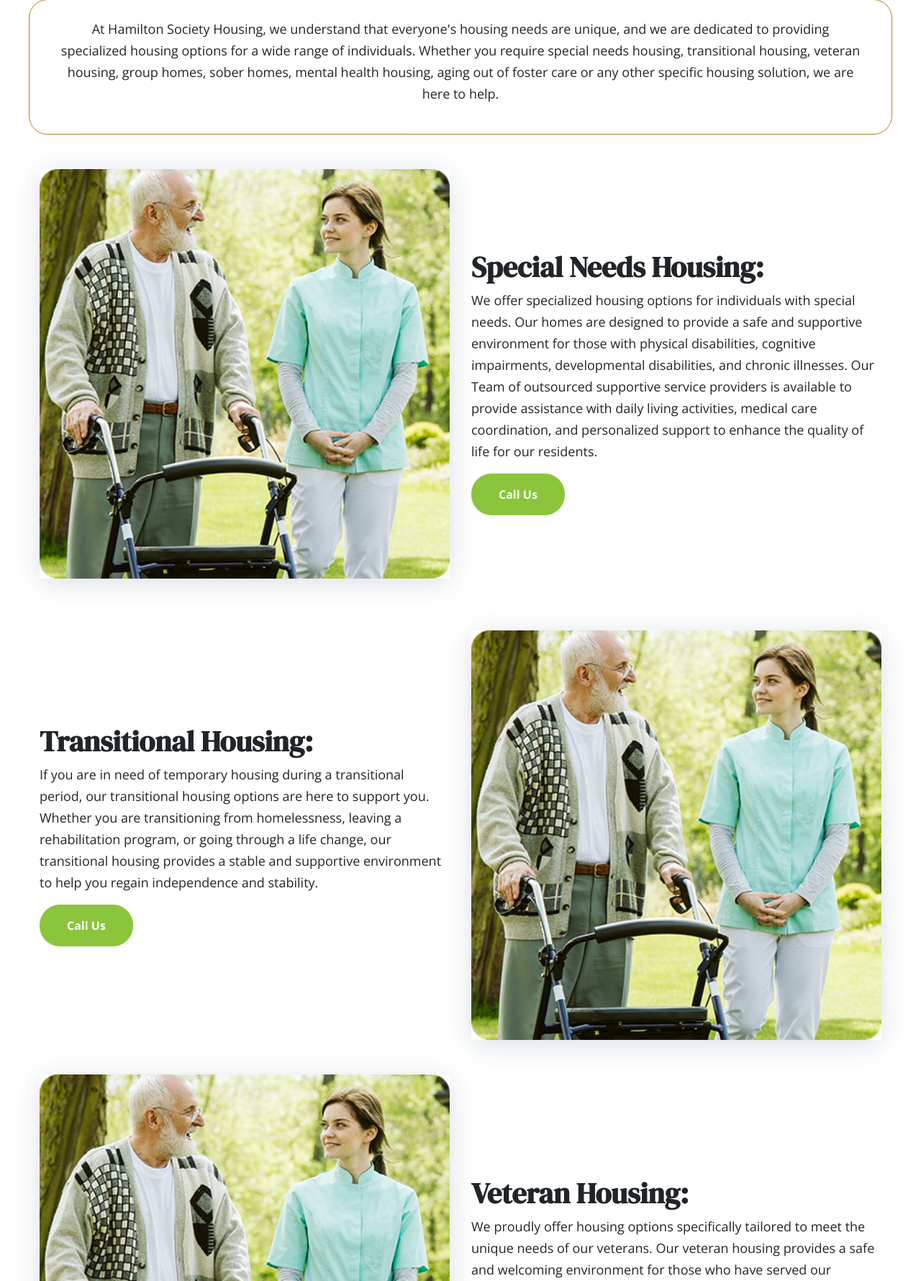
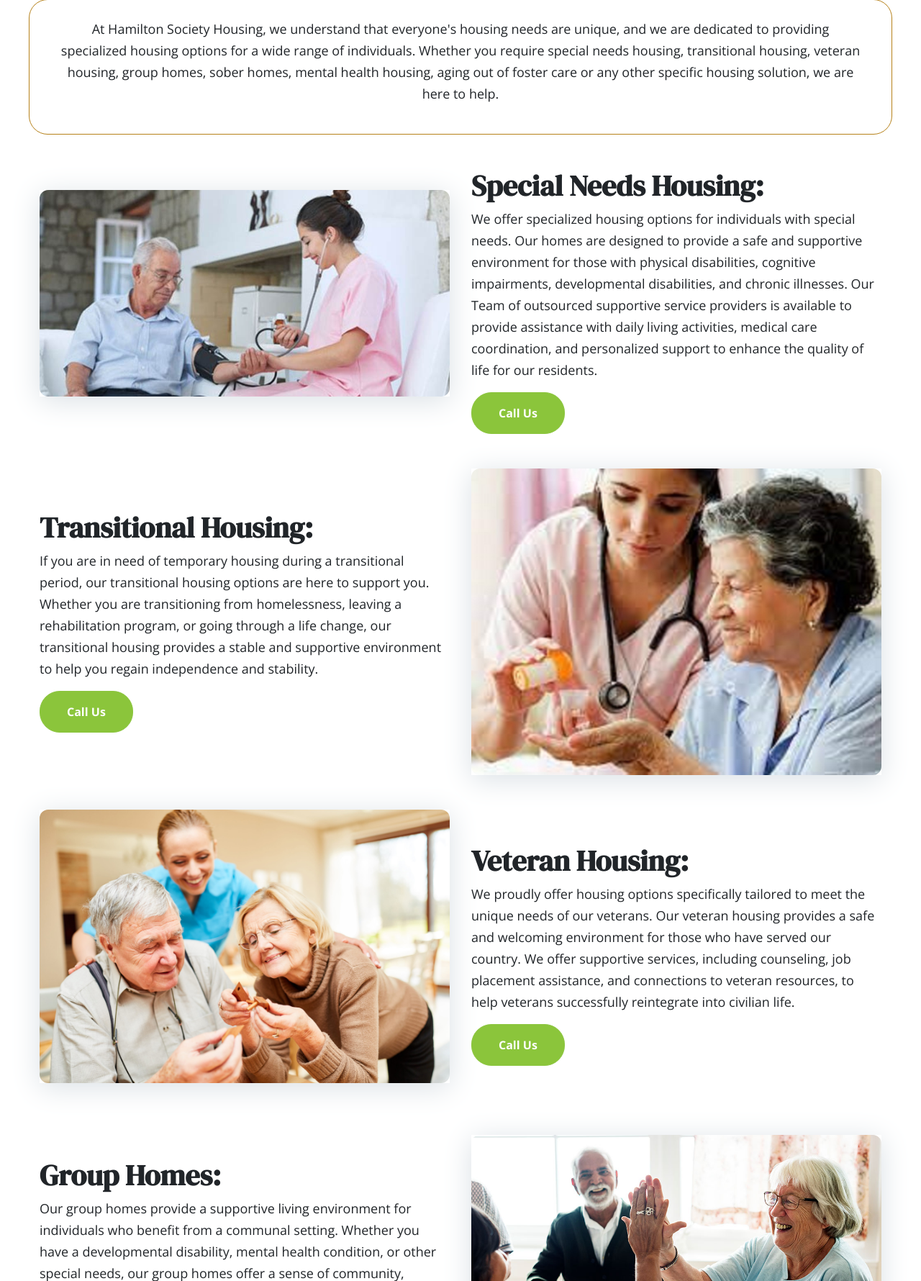
Before and after one commit to webarttechnology/hamiltonsociety, a PHP site: page /housing.php in a window 1280 px wide. Shown: the part 156-1936 px from the top of the page at 72% size. Run offline with PHP 8.4, Linux system fonts and the light colour scheme; some libraries are stand-ins or nearby versions.

Commit message:
image changes

```diff
--- a/404page.php
+++ b/404page.php
@@ -20,9 +20,8 @@
   <div class="banner-container-404">
     <div class="about-right-icon position-relative aos-init aos-animate" data-aos="fade-up-right">
         <figure class="sencare-logo-footer">
-            <a class="navbar-brand mr-0 p-0" href="index.html">
-                <h3>LOGO HERE</h3>
-                <!--<img src="assets/images/sencare-logo2.png" alt="" class="img-fluid">-->
+            <a class="navbar-brand mr-0 p-0" href="index.php">
+                <img src="assets/images/transparent.png" alt="" class="img-fluid" style="width:200px;">
                 </a>
         </figure>
     </div>
--- a/assets/css/style.css
+++ b/assets/css/style.css
@@ -2027,6 +2027,12 @@ background: #8bc53b;
   color: var(--e-global-color-primary);
   padding-top: 197px;
 }
+.offer-section .offer-section-box {
+    height: 467px;
+}
+.about-offer-section .offer-section-box {
+    height: auto;
+}
 
 .offer-section1 .offer-section-box {
   background: var(--e-global-color-white);
@@ -2036,7 +2042,7 @@ background: #8bc53b;
   text-align: center;
   border: 1px solid var(--e-global-color-white);
   transition: all 0.3s ease-out;
-  height: 467px;
+  /*height: 467px;*/
 }
 
 .offer-section1 .offer-section-box:hover {
--- a/benefit.php
+++ b/benefit.php
@@ -27,7 +27,7 @@
 		<div class="row align-items-center mb-5">
 			<div class="col-md-6">
 				<div class="image">
-					<img src="./assets/images/service-offer-left-img.png">
+					<img src="./assets/images/GM-post-178.jpg">
 				</div>
 			</div>
 			<div class="col-md-6">
@@ -44,7 +44,7 @@
 		<div class="row align-items-center mb-5">
 			<div class="col-md-6">
 				<div class="image">
-					<img src="./assets/images/service-offer-left-img.png">
+					<img src="./assets/images/Benefits-of-Live.jpg">
 				</div>
 			</div>
 			<div class="col-md-6">
--- a/comming-soon.php
+++ b/comming-soon.php
@@ -37,9 +37,8 @@
   <div class="banner-container-comming-soon">
     <div class="about-right-icon position-relative aos-init aos-animate" data-aos="fade-up-right">
         <figure class="sencare-logo-footer">
-            <a class="navbar-brand mr-0 p-0" href="index.html">
-                <h2>LOGO HERE</h2>
-                <!--<img src="assets/images/sencare-logo2.png" alt="" class="img-fluid">-->
+            <a class="navbar-brand mr-0 p-0" href="index.php">
+                <img src="assets/images/transparent.png" alt="" class="img-fluid" style="width:200px;">
                 </a>
         </figure>
     </div>
--- a/contact.php
+++ b/contact.php
@@ -77,8 +77,7 @@
                                         </div>
                                     </div>
                                     <figure class="carousel-bottom-fig">
-                                        <!--<img src="assets/images/carousel-bottom-img.png" alt="" class="img-fluid">-->
-                                        <h3>LOGO HERE</h3>
+                                        <img src="assets/images/transparent.png" alt="" class="img-fluid" style="width:200px;">
                                         </figure>
                                 </div>
                             </form>
--- a/demographic.php
+++ b/demographic.php
@@ -27,7 +27,7 @@
         <div class="row align-items-center py-5">
             <div class="col-md-6 mb-4">
                 <div class="lft-image">
-                    <img src="https://homesforthehomeless.info/wp-content/uploads/2018/03/pp.jpg">
+                    <img src="https:./assets/images/1.jpg">
                 </div>
             </div>
             <div class="col-md-6">
--- a/footer.php
+++ b/footer.php
@@ -23,11 +23,6 @@
                         <h4 class="footer-link  footer-heading">
                             Useful Links
                         </h4>
-                    </li>
-                    <li>
-                        <a href="about.php" class="text-decoration-none footer-link-p">
-                            About us
-                        </a>
                     </li>
                     <li>
                         <a href="comming-soon.php" class="text-decoration-none footer-link-p">
--- a/housing.php
+++ b/housing.php
@@ -35,7 +35,7 @@
 		<div class="row align-items-center mb-5">
 			<div class="col-md-6 mb-4">
 				<div class="image">
-					<img src="./assets/images/service-offer-left-img.png">
+					<img src="./assets/images/careplanhomehealth-min.jpg">
 				</div>
 			</div>
 			<div class="col-md-6">
@@ -52,7 +52,7 @@
 		<div class="row align-items-center mb-5">
 			<div class="col-md-6">
 				<div class="image">
-					<img src="./assets/images/service-offer-left-img.png">
+					<img src="./assets/images/download-3.jpg">
 				</div>
 			</div>
 			<div class="col-md-6">
@@ -69,7 +69,7 @@
 		<div class="row align-items-center mb-5">
 			<div class="col-md-6 mb-4">
 				<div class="image">
-					<img src="./assets/images/service-offer-left-img.png">
+					<img src="./assets/images/AdobeStock_243447334-2-scaled.jpeg">
 				</div>
 			</div>
 			<div class="col-md-6">
@@ -85,7 +85,7 @@
 		<div class="row align-items-center mb-5">
 			<div class="col-md-6 mb-4">
 				<div class="image">
-					<img src="./assets/images/service-offer-left-img.png">
+					<img src="./assets/images/assisted_living_in_florida.jpg">
 				</div>
 			</div>
 			<div class="col-md-6">
@@ -112,7 +112,7 @@
 		<div class="row align-items-center mb-5">
 			<div class="col-md-6 mb-4">
 				<div class="image">
-					<img src="./assets/images/service-offer-left-img.png">
+					<img src="./assets/images/2018_3$largeimg12.jpg">
 				</div>
 			</div>
 			<div class="col-md-6">
@@ -128,7 +128,7 @@
 		<div class="row align-items-center mb-5">
 			<div class="col-md-6 mb-4">
 				<div class="image">
-					<img src="./assets/images/service-offer-left-img.png">
+					<img src="./assets/images/Senior-and-Elderly-Care.jpg">
 				</div>
 			</div>
 			<div class="col-md-6">
@@ -145,7 +145,7 @@
 		<div class="row align-items-center mb-5">
 			<div class="col-md-6 mb-4">
 				<div class="image">
-					<img src="./assets/images/service-offer-left-img.png">
+					<img src="./assets/images/1-1000x675.png">
 				</div>
 			</div>
 			<div class="col-md-6">
@@ -161,7 +161,7 @@
 		<div class="row align-items-center mb-5">
 			<div class="col-md-6 mb-4">
 				<div class="image">
-					<img src="./assets/images/service-offer-left-img.png">
+					<img src="./assets/images/467305389-1024x683.jpg">
 				</div>
 			</div>
 			<div class="col-md-6">
```
Also changed, not shown: about.php (+6 -6 lines), assets/images/1-1000x675.png (added), assets/images/2018_3$largeimg12.jpg (added), assets/images/467305389-1024x683.jpg (added), assets/images/AdobeStock_243447334-2-scaled.jpeg (added), assets/images/Benefits-of-Live.jpg (added), assets/images/GM-post-178.jpg (added), assets/images/Senior-and-Elderly-Care.jpg (added), assets/images/assisted_living_in_florida.jpg (added), assets/images/careplanhomehealth-min.jpg (added), assets/images/download-3.jpg (added).
